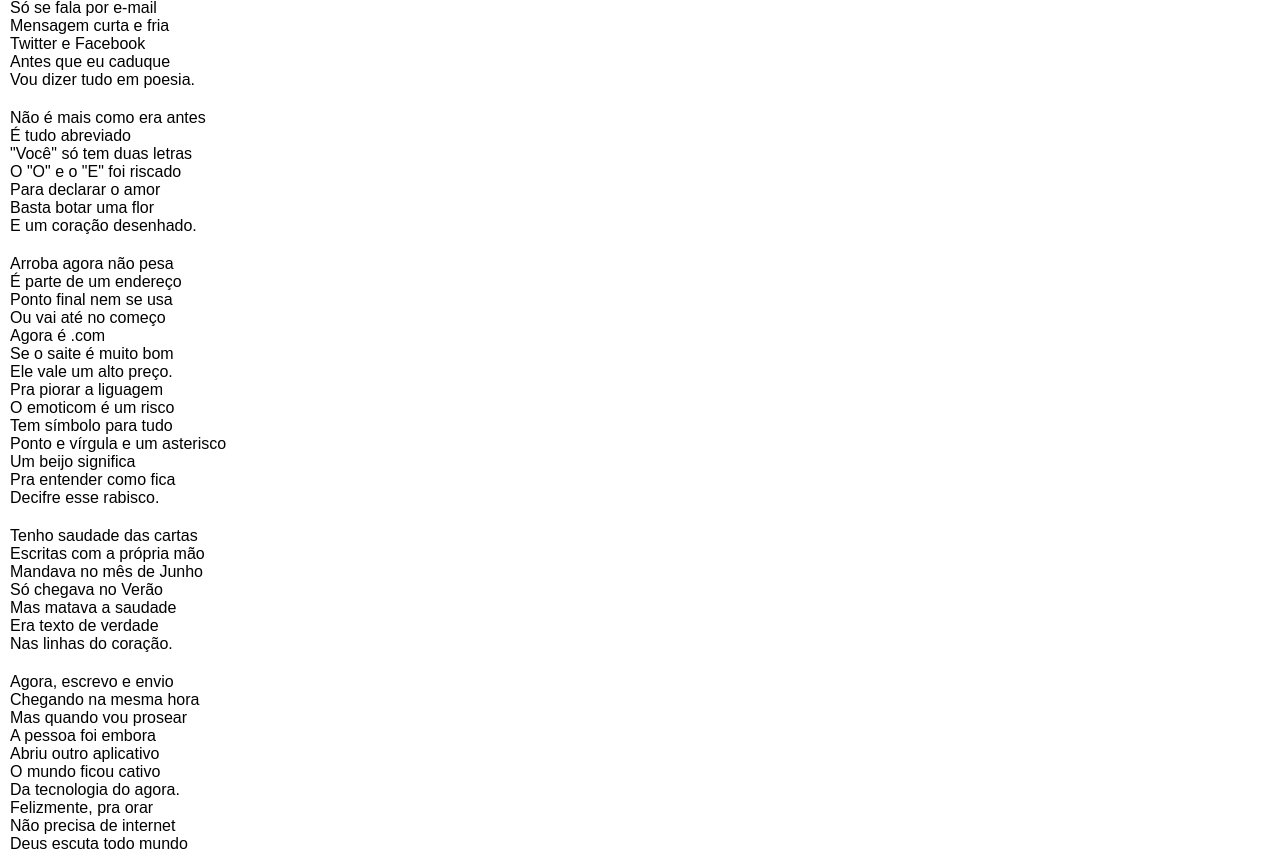
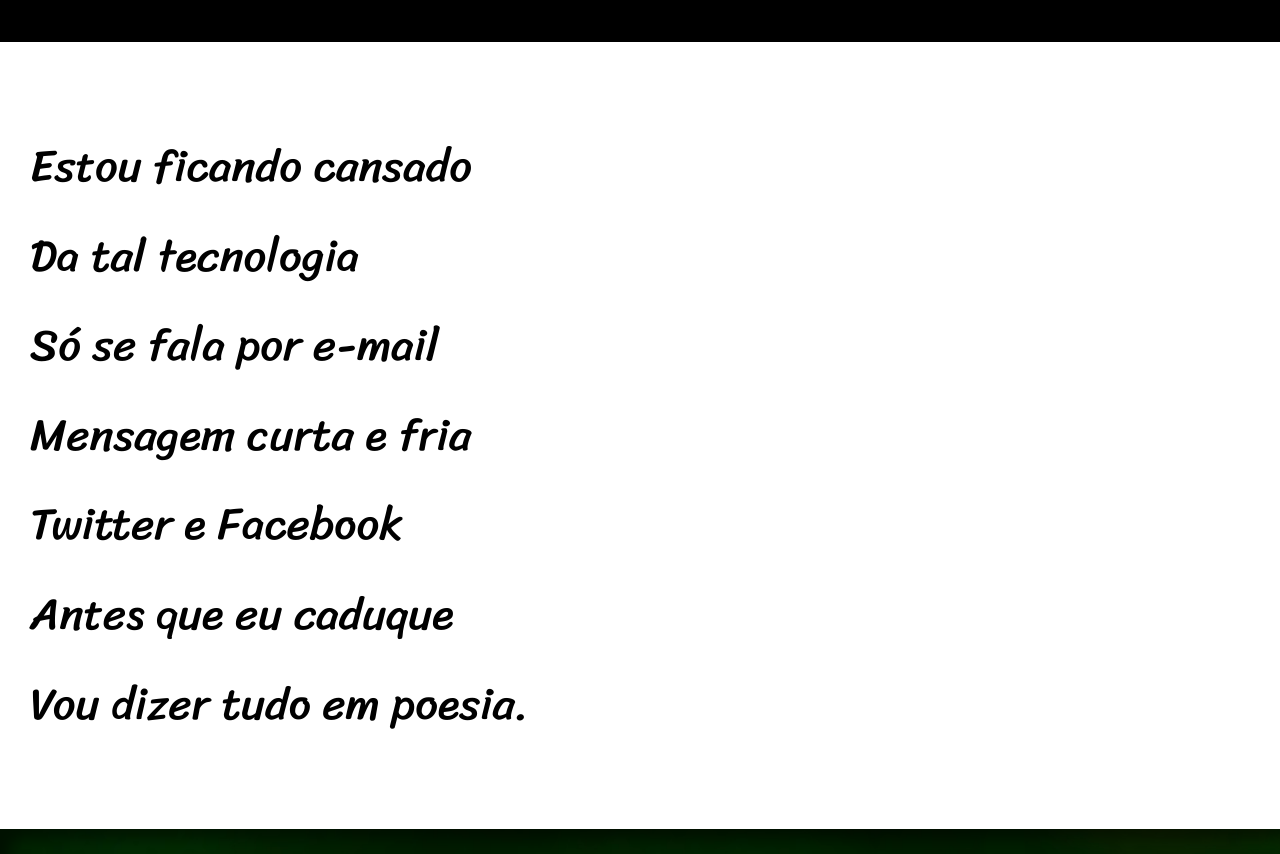
Before and after one commit to joaogpfigueiredo/HTML-CSS, a plain HTML site: page Desafios/Desafio 12/index.html in a window 1280 px wide. Shown: the part 218-1072 px from the top of the page. Drawn offline with Linux system fonts and the light colour scheme.

Commit message:
Desafio 12

```diff
--- a/Desafios/Desafio 12/index.html
+++ b/Desafios/Desafio 12/index.html
@@ -9,12 +9,11 @@
 </head>
 <body>
     <header>
-        <h1>CORDEL MODERNO</h1>
+        <h1>Cordel Moderno</h1>
         <p>Por <a href="https://www.recantodasletras.com.br/poesias/3186743" target="_blank">Milton Duarte</a></p>
     </header>
 
-    <main>
-        <section>
+    <section class="normal">
             <p>
                 Estou ficando cansado <br>
                 Da tal tecnologia <br>
@@ -22,11 +21,11 @@
                 Mensagem curta e fria <br>
                 Twitter e Facebook <br>
                 Antes que eu caduque <br>
-                    Vou dizer tudo em poesia. <br>
+                Vou dizer tudo em poesia.
             </p>
     </section>
 
-        <section>
+    <section class="imagem" id="imagem1">
         <p>
             Não é mais como era antes <br>
             É tudo abreviado <br>
@@ -34,11 +33,11 @@
             O "O" e o "E" foi riscado <br>
             Para declarar o amor <br>
             Basta botar uma flor <br>
-                E um coração desenhado. <br>
+            E um coração desenhado.
         </p>
     </section>
 
-        <section>
+    <section class="normal">
         <p>
             Arroba agora não pesa <br>
             É parte de um endereço <br>
@@ -47,7 +46,7 @@
             Agora é .com <br>
             Se o saite é muito bom <br>
             Ele vale um alto preço. <br>
-
+            <br>
             Pra piorar a liguagem <br>
             O emoticom é um risco <br>
             Tem símbolo para tudo <br>
@@ -58,7 +57,7 @@
         </p>
     </section>
 
-        <section>
+    <section class="imagem" id="imagem2">
         <p>
             Tenho saudade das cartas <br>
             Escritas com a própria mão <br>
@@ -70,7 +69,7 @@
         </p>
     </section>
 
-        <section>
+    <section class="normal">
         <p>
             Agora, escrevo e envio <br>
             Chegando na mesma hora <br>
@@ -79,7 +78,7 @@
             Abriu outro aplicativo <br>
             O mundo ficou cativo <br>
             Da tecnologia do agora. <br>
-
+            <br>
             Felizmente, pra orar <br>
             Não precisa de internet <br>
             Deus escuta todo mundo <br>
@@ -89,10 +88,9 @@
             Deixe que Deus interprete.
         </p>
     </section>
-    </main>
 
     <footer>
-        <p>Site criado por <a href="joaogpfigueiredo.github.io/HTML-CSS" target="_blank">João Figueiredo</a></p>
+        <p>Site criado por <a href="https://joaogpfigueiredo.github.io/HTML-CSS" target="_blank">João Figueiredo</a></p>
     </footer>
 </body>
 </html>
--- a/Desafios/Desafio 12/style.css
+++ b/Desafios/Desafio 12/style.css
@@ -10,14 +10,15 @@
 * {
     margin: 0px;
     padding: 0px;
-    font-family: Arial, Helvetica, sans-serif;
 }
 
-body {
+html, body {
     background-color: #555555;
+    min-height: 100vh;
 }
 
 header {
+    font-family: Verdana, Geneva, Tahoma, sans-serif;
     background-color: #000000;
     color: #ffffff;
     text-align: center;
@@ -27,7 +28,8 @@ header {
 header > h1 {
     font-family: 'Passion One', cursive;
     font-weight: normal;
-    font-size: 3em;
+    font-size: 10vw;
+    font-variant: small-caps;
     padding: 2.5px;
 }
 
@@ -45,15 +47,43 @@ a:hover {
     text-decoration: underline;
 }
 
+section {
+    line-height: 2em;
+    font-family: 'Sriracha', cursive;
+    padding: 10vh 0vh 10vh 30px;
+    font-size: 3.5vw;
+}
+
+section.normal {
+    background-color: #ffffff;
+}
+
+section.imagem {
+    color: #ffffff;
+    background-size: cover;
+    background-position: right center;
+    background-repeat: no-repeat;
+    background-attachment: fixed;
+    box-shadow: inset 10px 10px 15px #00000084;
+}
+
+section.imagem > p {
+    display: inline-block;
+    background-color: #00000082;
+    text-shadow: 4px 4px 8px #00000076;
+}
+
+section#imagem1 {
+    background-image: url(imagens/background001.jpg);
+}
+
+section#imagem2 {
+    background-image: url(imagens/background002.jpg);
+}
+
 footer {
     background-color: #000000;
     color: #ffffff;
     text-align: center;
     padding: 5px;
 }
-
-section {
-    background-color: #ffffff;
-    padding: 10px;
-    line-break: ;
-}
```
Lines whose indentation alone changed are shown as unchanged.
